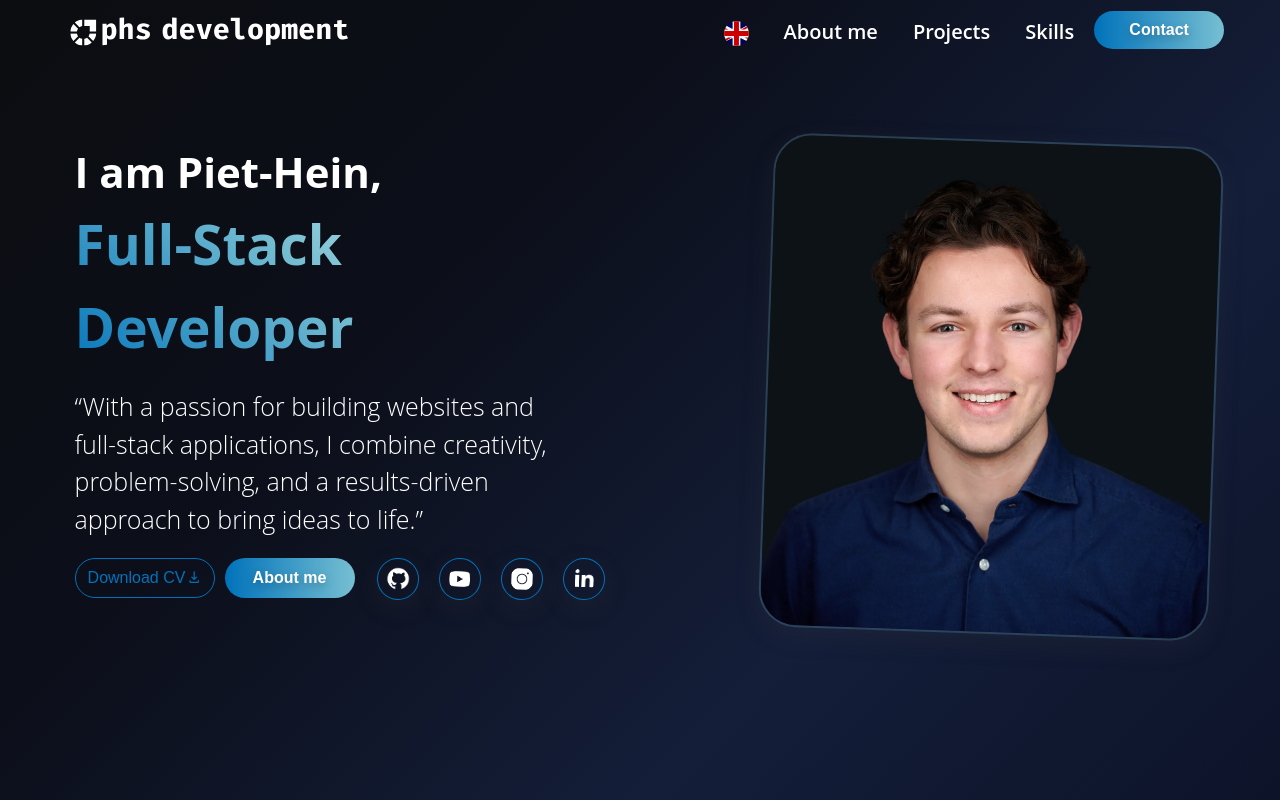
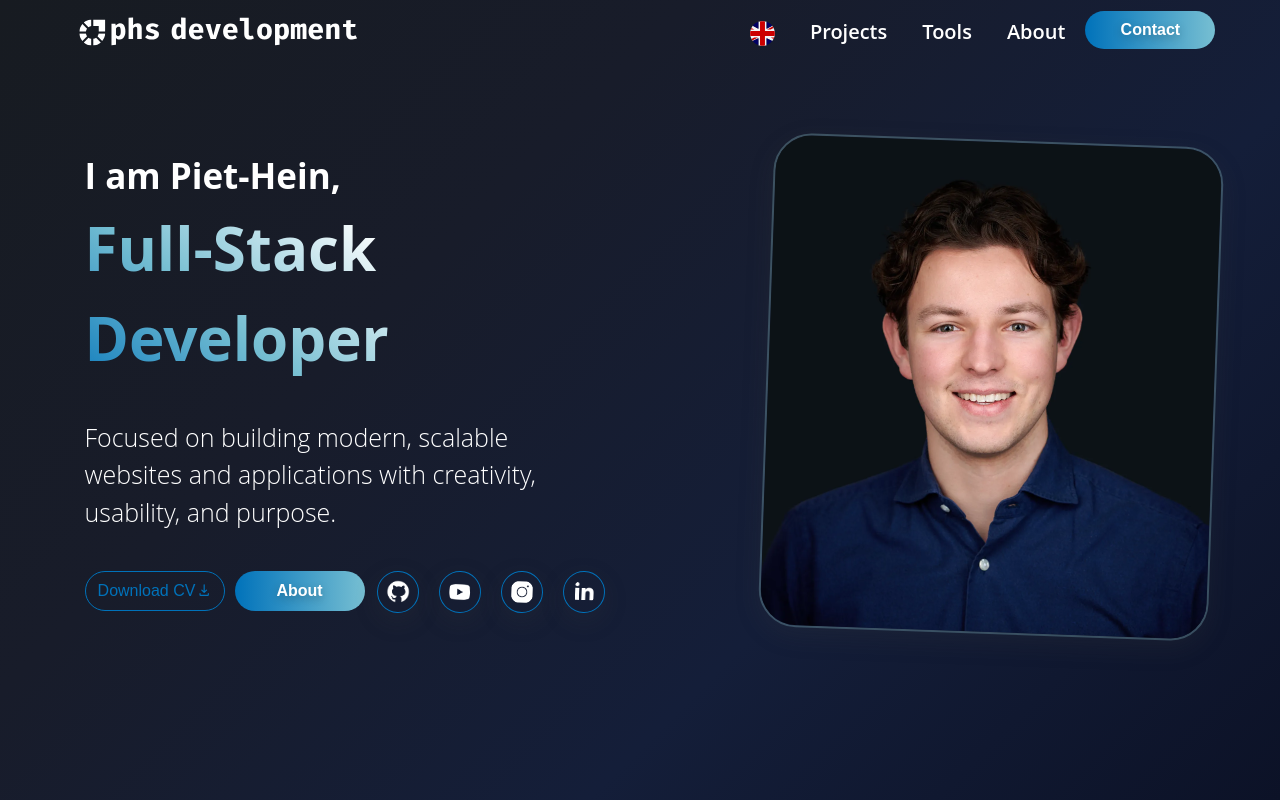
Before and after one commit to phsworks/portfolio-react, a React (Vite) app: page / in a window 1280 px wide. Shown: the top 800 px of the page. Built offline with nearby package versions, Linux system fonts and the light colour scheme.

Commit message:
website more focused to business

```diff
--- a/src/Components/Contact.css
+++ b/src/Components/Contact.css
@@ -10,7 +10,7 @@
 }
 
 .form-intro {
-  h4 {
+  h3 {
     text-align: center;
   }
   p {
@@ -125,7 +125,7 @@
 
   .form-section {
     width: 50vw;
-    height: 70vh;
+    height: 90vh;
     display: flex;
     justify-content: center;
     align-items: center;
@@ -134,7 +134,7 @@
   .form-intro {
     text-align: center;
 
-    h2 {
+    h3 {
       text-align: center;
     }
 
@@ -182,10 +182,10 @@
     flex-direction: column;
   }
   .form-intro {
-    text-align: center;
+    justify-content: center;
+    align-items: center;
 
-    h2 {
-      margin-left: 30px;
+    h3 {
       text-align: center;
     }
 
--- a/src/Components/Footer.jsx
+++ b/src/Components/Footer.jsx
@@ -27,19 +27,19 @@ function Footer() {
           <nav>
             <ul className="footer-links">
               <li>
+                <Link onClick={scrollUp} to="/#projects-section">
+                  {t("projects")}
+                </Link>
+              </li>
+              <li>
+                <Link onClick={scrollUp} to="/#skills-section">
+                  Tools
+                </Link>
+              </li>
+              <li>
                 <NavLink onClick={scrollUp} to="/aboutme">
                   {t("About")}
                 </NavLink>
-              </li>
-              <li>
-                <Link onClick={scrollUp} to="/#skills-section">
-                  Skills
-                </Link>
-              </li>
-              <li>
-                <Link onClick={scrollUp} to="/#projects-section">
-                  {t("projects")}
-                </Link>
               </li>
               <li>
                 <Link onClick={scrollUp} to="/#contact-section">
--- a/src/Components/Hero.css
+++ b/src/Components/Hero.css
@@ -3,8 +3,8 @@
 }
 
 .hero {
-  height: 1200px;
-  padding-left: 30px;
+  height: 1000px;
+  padding-left: 40px;
   padding-top: 100px;
   display: flex;
   justify-content: center;
@@ -13,10 +13,17 @@
   gap: 15px;
 
   h1 {
-    padding-bottom: 20px;
-    font-size: 42px;
+    padding-bottom: 36px;
+    font-size: 45px;
+  }
 
+  .iam {
+    font-size: 32px;
+    padding-top: 10px;
+    color: #ffffff;
   }
+
+
 
   .hero-subtitle {
     font-size: 28px;
@@ -27,10 +34,9 @@
   img {
     rotate: 2deg;
     border-radius: 38px;
-    border: 2px solid #77bed23e;
+    border: 2px solid #6589937d;
     height: auto;
     margin-bottom: 20px;
-    margin-left: 10px;
     box-shadow: rgba(61, 61, 61, 0.2) 0px 8px 24px;
   }
 
@@ -88,20 +94,21 @@
 
 @media (min-width: 600px) and (max-width: 1100px) {
   .hero {
-    height: 60vh;
+    height: 85vh;
     flex-direction: row;
     justify-content: space-around;
-    margin-top: 150px;
     padding-left: 20px;
     gap: 3vw;
 
-    .hero-subtitle {
-      font-size: 30px;
+    h1 {
+      padding-bottom: 10px;
+
+    }
+    .iam {
+      font-size: 40px;
     }
 
-    h1 {
-      padding-bottom: 10px;
-    }
+
   }
 
   .image-tablet {
@@ -123,29 +130,28 @@
 
 @media (min-width: 1100px) {
   .hero {
-    height: 110vh;
+    height: 100vh;
     flex-direction: row;
     justify-content:space-around;
     padding-top: 140px;
     gap: 5vw;
 
 
+    h1 {
+      font-size: 60px;
 
-    .hero-subtitle {
-      font-size: 42px;
     }
-
-
-    h1 {
-      font-size: 55px;
+    .iam {
+      font-size: 35px;
     }
     h2 {
       font-size: 40px;
     }
+
     p {
       width: 500px;
       padding-top: 0px;
-      padding-bottom: 20px;
+      padding-bottom: 40px;
       font-size: 25px;
     }
   }
--- a/src/Components/Hero.jsx
+++ b/src/Components/Hero.jsx
@@ -27,11 +27,12 @@ function Hero() {
     <div className="hero-container">
       <div className="hero">
         <div className="personal-info">
-          <span className="hero-subtitle"> {t("iamPietHein")}</span>
-          <h1>
-            Full-Stack <br></br>
-            <span>Developer</span>{" "}
-          </h1>
+          <div>
+            <h3 className="iam">{t("iamPietHein")}</h3>
+            <h1>
+              Full-Stack <br></br> Developer
+            </h1>
+          </div>
 
           <img
             className="image-mobile"
--- a/src/Components/Navbar.css
+++ b/src/Components/Navbar.css
@@ -182,7 +182,7 @@
   .navbar-container-background {
     justify-content: space-around;
     width: 100vw;
-    gap: 5vw;
+    gap: 3vw;
   }
 
   .navbar {
@@ -190,13 +190,13 @@
   }
 
   .logo-container {
-    padding-top: 0px;
+    padding-top: 0px;k
     padding-left: 0px;
   }
 
   .logo-desktop {
     display: block;
-    width: 200px;
+    width: 240px;
   }
 
   .logo-desktop:hover {
--- a/src/Components/Navbar.jsx
+++ b/src/Components/Navbar.jsx
@@ -98,15 +98,15 @@ function Navbar() {
               <LanguageSwitcher />
             </li>
             <li>
+              <Link to="/#projects-section">{t("projects")}</Link>
+            </li>
+            <li>
+              <Link to="/#skills-section">Tools</Link>
+            </li>
+            <li>
               <NavLink onClick={scrollUp} to="/aboutme">
                 {t("About")}
               </NavLink>
-            </li>
-            <li>
-              <Link to="/#projects-section">{t("projects")}</Link>
-            </li>
-            <li>
-              <Link to="/#skills-section">Skills</Link>
             </li>
           </ul>
           <div className="connect-button">
@@ -137,11 +137,6 @@ function Navbar() {
         <nav>
           <ul className="mobile-links">
             <li>
-              <NavLink onClick={toggleMenu} to="/aboutme">
-                {t("About")}
-              </NavLink>
-            </li>
-            <li>
               <Link onClick={toggleMenu} to="/#projects-section">
                 {t("projects")}
               </Link>
@@ -150,6 +145,11 @@ function Navbar() {
               <Link onClick={toggleMenu} to="/#skills-section">
                 Skills
               </Link>
+            </li>
+            <li>
+              <NavLink onClick={toggleMenu} to="/aboutme">
+                {t("About")}
+              </NavLink>
             </li>
             <li>
               <Link onClick={toggleMenu} to="/#contact-section">
--- a/src/Components/Skills.jsx
+++ b/src/Components/Skills.jsx
@@ -16,7 +16,7 @@ function Skills() {
   return (
     <div className="skills">
       <div className="skills-top">
-        <h2>Skills</h2>
+        <h2>Tools</h2>
       </div>
       <div className="all-skills">
         <div className="skill-container">
--- a/src/i18n.js
+++ b/src/i18n.js
@@ -20,84 +20,82 @@ i18n
     resources: {
       nl: {
         translation: {
-          About: "Over mij",
+          About: "Over",
           iam: "Ik ben Piet-Hein Schouten,",
           mywholelife:
-            "Mijn hele leven ben ik gepassioneerd geweest door technologie en software. Na een tijdje als student Ondernemerschap & Retail Management, besefte ik dat ik een verandering wilde maken en een carrière in softwareontwikkeling wilde nastreven. Door mijn passie te volgen, ben ik nu een Full Stack Developer.",
+            "Ik ben altijd gepassioneerd geweest over technologie en software. Na een studie Ondernemerschap & Retail Management heb ik bewust gekozen voor een carrière in softwareontwikkeling. Die beslissing bracht me naar waar ik nu ben: Full Stack Developer en oprichter van PHS Development.",
           interestedin:
-            "Ik ben bijzonder geïnteresseerd in het werken aan betekenisvolle projecten die ons dagelijks leven verbeteren. Ik houd van het bouwen van applicaties, websites en games, het optimaliseren van prestaties en het experimenteren met creatieve designs.",
-          experience: "Mijn ervaring",
+            "Ik werk graag aan betekenisvolle digitale oplossingen die het dagelijks leven verbeteren. Of het nu gaat om websites, webapps of creatieve tools – ik combineer technische kennis met een scherp oog voor design en gebruiksvriendelijkheid.",
+          experience: "Ervaring",
           entrepeneurship: "Ondernemerschap & Marketing",
           propaedeuticDiploma:
-            "Behaalde mijn Propedeuse in Ondernemerschap & Retail Management aan Avans Hogeschool, waar ik een basis ontwikkelde in Ondernemerschap & Retail Management.",
+            "Propedeuse Ondernemerschap & Retail Management behaald aan Avans Hogeschool. Hier legde ik de basis in ondernemerschap, marktanalyse en innovatie.",
           internshipExperience:
-            "Verkreeg praktijkervaring in marktonderzoek en digitale marketing tijdens een stage bij Blue Talents en als Marketeer bij Recruit a Student.",
-          wordpress: " Wordpress & Web Design ervaring",
+            "Werkervaring opgedaan in marktonderzoek en digitale marketing bij Blue Talents en als marketeer bij Recruit a Student.",
+          wordpress: "Ervaring met WordPress & Webdesign",
           trendGigant:
-            "Mede-oprichter van TrendGigant, een e-commerce bedrijf, waar ik samen met een vriend een WordPress webshop bouwde en beheerde.",
+            "Mede-oprichter van TrendGigant, een e-commerce project waarin ik samen met een vriend een WordPress webshop bouwde en beheerde.",
           solvware:
-            "Bij Solvware B.V. heb ik mijn technische vaardigheden verder ontwikkeld door WordPress-ontwikkeling te combineren met online marketingactiviteiten.",
+            "Bij Solvware B.V. werkte ik aan het bouwen en optimaliseren van WordPress-websites, gecombineerd met online marketingactiviteiten.",
           ironhack:
-            "Voltooide een intensief 9-weken durende Bootcamp bij Ironhack, waarbij ik front-end (HTML, CSS, React) en back-end (Node.js, MongoDB) technologieën leerde. Bouwde echte toepassingen en ontdekte mijn passie voor het creëren van gebruikersgerichte digitale oplossingen.",
-          future: "Een blik op de toekomst",
+            "Intensieve bootcamp gevolgd bij Ironhack (9 weken) met focus op Front-end (HTML, CSS, React) en Back-end (Node.js, MongoDB). Hier ontstond mijn passie voor het bouwen van schaalbare digitale toepassingen.",
+          future: "Toekomstvisie",
           lookingAhead:
-            "De overstap naar webontwikkeling is voor mij mijn beste beslissing geweest. Ik ben enthousiast om door te groeien, nieuwe technologieën te leren en te werken aan projecten die creativiteit en functionaliteit combineren.",
+            "De overstap naar webontwikkeling is mijn beste beslissing geweest. Ik blijf groeien, leer nieuwe technologieën en bouw graag aan digitale producten die impact maken.",
           iamPietHein: "Ik ben Piet-Hein,",
           personalStatement:
-            "“Met een passie voor het ontwikkelen van websites en full-stack applicaties, combineer ik creativiteit, probleemoplossend vermogen en een resultaatgerichte aanpak om ideeën tot leven te brengen.”",
+            "Gefocust op het bouwen van moderne, schaalbare websites en applicaties met creativiteit, gebruiksvriendelijkheid en een duidelijk doel",
           aboutMe: "Over mij",
-          skills: "Vaardigheden",
           projects: "Projecten",
           address: "Adres",
           countryCity: "Nederland - Breda",
           workTogether: "Laten we samenwerken!",
           workTogetherText:
-            "Ik ben gepassioneerd over ontwerpen en coderen omdat ik ervan houd om ideeën tot leven te brengen met software!",
+            "Ik help je graag bij het ontwikkelen van digitale oplossingen. Of je nu een app, website of MVP nodig hebt – laten we bouwen!",
           fullName: "Volledige naam",
           email: "E-mail",
-          companyOptional: "Bedrijf (Optioneel)",
-          phoneOptional: "Telefoonnummer (Optioneel)",
+          companyOptional: "Bedrijf (optioneel)",
+          phoneOptional: "Telefoonnummer (optioneel)",
           message: "Bericht",
-          sendMessage: "Verstuur Bericht",
+          sendMessage: "Verstuur bericht",
           description: "Beschrijving",
-          seegithub: "Zie Github",
+          seegithub: "Bekijk Github",
         },
       },
       en: {
         translation: {
-          About: "About me",
-          iam: "I Am Piet-Hein Schouten,",
+          About: "About",
+          iam: "I am Piet-Hein Schouten,",
           mywholelife:
-            "My whole life, I have been passionate about technology and software. Starting out as a Entrepreneurship & Retail Management student, I realized I wanted to make a change and pursue a career in software development. Following my passion, I am now a Full Stack Developer.",
+            "I’ve always had a passion for technology and software. After studying Entrepreneurship & Retail Management, I decided to switch gears and pursue a career in software development. That choice led me to where I am today: a Full Stack Developer and founder of PHS Development.",
           interestedin:
-            "I am especially interested in working on meaningful projects that improve our daily lives. I enjoy building applications, websites, and games, optimizing performance, and experimenting with creative designs.",
-          experience: "My Experience",
-          entrepeneurship: "Entrepeneurship & Marketing",
+            "I enjoy working on meaningful digital solutions that improve daily life. Whether it’s websites, web apps, or creative tools – I combine technical skills with a sharp eye for design and usability.",
+          experience: "Experience",
+          entrepeneurship: "Entrepreneurship & Marketing",
           propaedeuticDiploma:
-            "Earned my Propaedeutic Diploma in Entrepreneurship & Retail Management at Avans University, where I developed a foundation in Entrepreneurship & Retail Management.",
+            "Earned a Propaedeutic Diploma in Entrepreneurship & Retail Management at Avans University, where I built a solid foundation in market analysis and innovation.",
           internshipExperience:
-            "Gained hands-on experience in market research and digital marketing during an internship at Blue Talents and as a Marketeer at Recruit a Student.",
-          wordpress: " Wordpress & Web Design experience",
+            "Gained hands-on experience in market research and digital marketing during internships at Blue Talents and Recruit a Student.",
+          wordpress: "WordPress & Web Design Experience",
           trendGigant:
-            "Co-founded TrendGigant together with a friend, an e-commerce business, where I built and managed a WordPress webshop.",
+            "Co-founded TrendGigant, an e-commerce venture where I developed and maintained a WordPress webshop with a friend.",
           solvware:
-            "At Solvware B.V., I further developed technical skills by balancing WordPress development with online marketing activities.",
+            "At Solvware B.V., I combined WordPress development with online marketing, helping businesses improve their digital presence.",
           ironhack:
-            "Completed an intensive 9-week program at Ironhack, mastering front-end (HTML, CSS, React) and back-end (Node.js, MongoDB) technologies. Built real-world applications and discovered my passion for creating user-centric digital solutions.",
+            "Completed an intensive 9-week coding bootcamp at Ironhack, mastering Front-end (HTML, CSS, React) and Back-end (Node.js, MongoDB) technologies. This is where I discovered my passion for building scalable digital products.",
           future: "Looking Ahead",
           lookingAhead:
-            "Transitioning to web development has been the best decision of my career. I’m excited to continue growing, learning new technologies, and working on projects that combine creativity and functionality.",
+            "Transitioning into web development was the best decision I made. I’m excited to keep learning, growing, and building digital products that have a real impact.",
           iamPietHein: "I am Piet-Hein,",
           personalStatement:
-            "“With a passion for building websites and full-stack applications, I combine creativity, problem-solving, and a results-driven approach to bring ideas to life.”",
+            "Focused on building modern, scalable websites and applications with creativity, usability, and purpose.",
           aboutMe: "About Me",
-          skills: "Skills",
           projects: "Projects",
           address: "Address",
           countryCity: "Netherlands - Breda",
-          workTogether: "Let's work together!",
+          workTogether: "Let’s work together!",
           workTogetherText:
-            "I’m passionate about designing and coding because I love bringing ideas to life through software!",
+            "I'm passionate about helping you build digital solutions. Whether you need an app, website, or MVP – let’s build it together.",
           fullName: "Full Name",
           email: "Email",
           companyOptional: "Company (Optional)",
@@ -105,7 +103,7 @@ i18n
           message: "Message",
           sendMessage: "Send Message",
           description: "Description",
-          seegithub: "See Github",
+          seegithub: "View Github",
         },
       },
     },
--- a/src/index.css
+++ b/src/index.css
@@ -13,27 +13,27 @@ body {
   line-height: 1.5;
   background-color: #000000;
 
-  --dark--gradient: linear-gradient(135deg, #0B0D10, #0C0F1A, #141e39, #0C1227);
-  --light--gradient: linear-gradient(135deg, #0B0D10, #12182a, #141e39, #0b1127);
+  --dark--gradient: linear-gradient(135deg, #171b21, #181c2a, #141e39, #0C1227);
+  --light--gradient: linear-gradient(135deg, #171a1d, #12182a, #141e39, #0b1127);
   --small--gradient: linear-gradient(50deg, #0B0D10, #12182a, #141e39, #0b1127);
 
   color: white;
 
   --primary--color: #0072ba;
-  --secondary-color: #fdffff;
+  --secondary-color: #ffffff;
   --accent: #77bfd2;
 }
 
 h1 {
   font-size: 34px;
-  background-image: linear-gradient(45deg, #0072ba, #77bfd2, #fdffff);
+  background-image: linear-gradient(40deg, #0072ba, #77bfd2, #ffffff, #ffffff);
   background-clip: text;
   -webkit-text-fill-color: transparent;
 }
 
 h2 {
   font-size: 32px;
-  background-image: linear-gradient(45deg, #0072ba, #77bfd2, #fdffff);
+  background-image: linear-gradient(45deg, #0072ba, #77bfd2, #ffffff, #ffffff);
   background-clip: text;
   -webkit-text-fill-color: transparent;
 }
--- a/src/pages/AboutPage.css
+++ b/src/pages/AboutPage.css
@@ -7,6 +7,7 @@
   align-items: flex-start;
   flex-direction: column;
   padding-top: 30px;
+  gap: 40px;
 
   h1 {
     padding-bottom: 10px;
@@ -41,7 +42,7 @@
 }
 
 .my-story {
-  height: 1750px;
+  height: 1550px;
   display: flex;
   justify-content: center;
   align-items: flex-start;
@@ -110,12 +111,11 @@
     height: 94vh;
     justify-content: space-evenly;
     padding-top: 120px;
-    gap: 0px;
     gap: 10px;
 
 
     img {
-      width: 420px;
+      width: 380px;
     }
 
     p {
--- a/src/pages/AboutPage.jsx
+++ b/src/pages/AboutPage.jsx
@@ -38,6 +38,13 @@ function AboutPage() {
         </div>
       )}
       <div className="about-intro">
+        <div className="about-info">
+          <h1>{t("About")}</h1>
+          <h4>{t("iam")}</h4>
+          <p>{t("mywholelife")}</p>
+          <br></br>
+          <p>{t("interestedin")}</p>
+        </div>
         <div className="about-picture">
           <img
             width={230}
@@ -45,13 +52,6 @@ function AboutPage() {
             alt="piet-diploma"
             fetchPriority="high"
           />
-        </div>
-        <div className="about-info">
-          <h1>{t("About")}</h1>
-          <h4>{t("iam")}</h4>
-          <p>{t("mywholelife")}</p>
-          <br></br>
-          <p>{t("interestedin")}</p>
         </div>
       </div>
       <div className="my-story">
```
Also changed, not shown: eas.json (added, +21 -0 lines).
